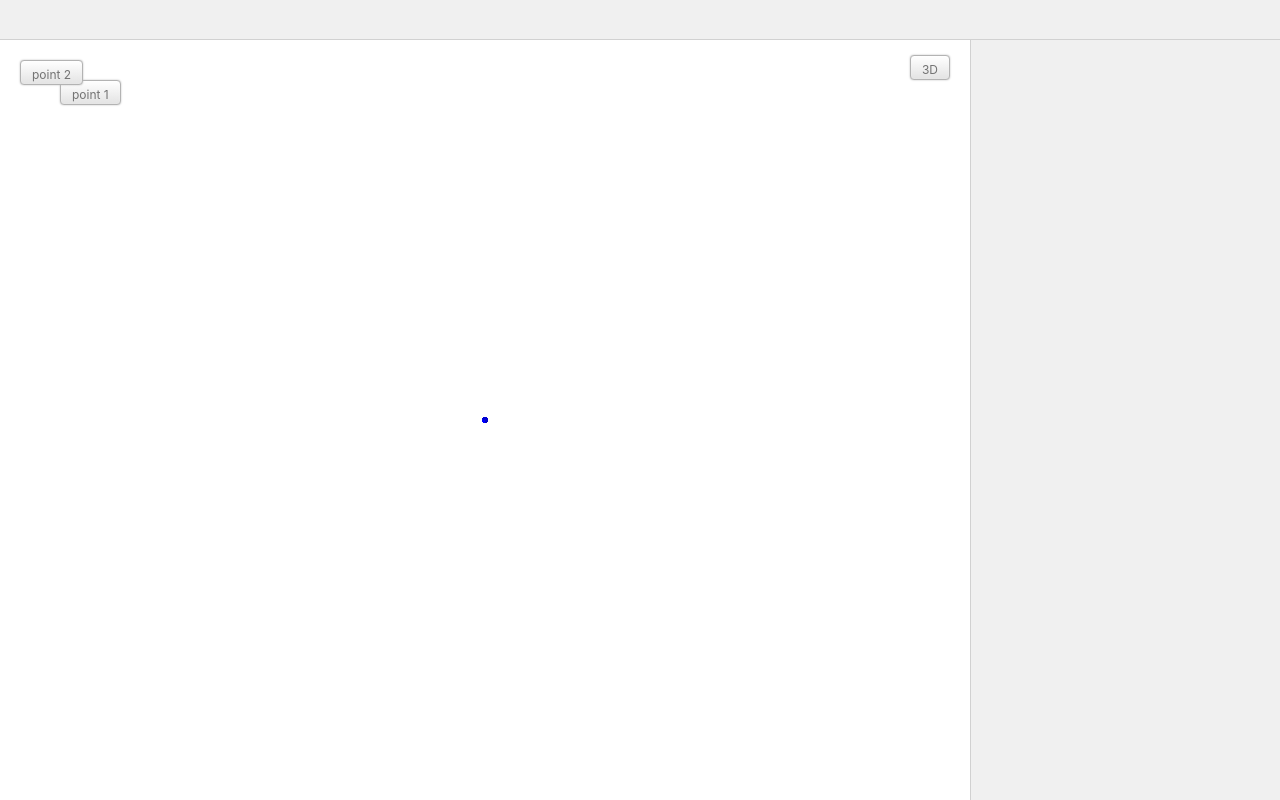
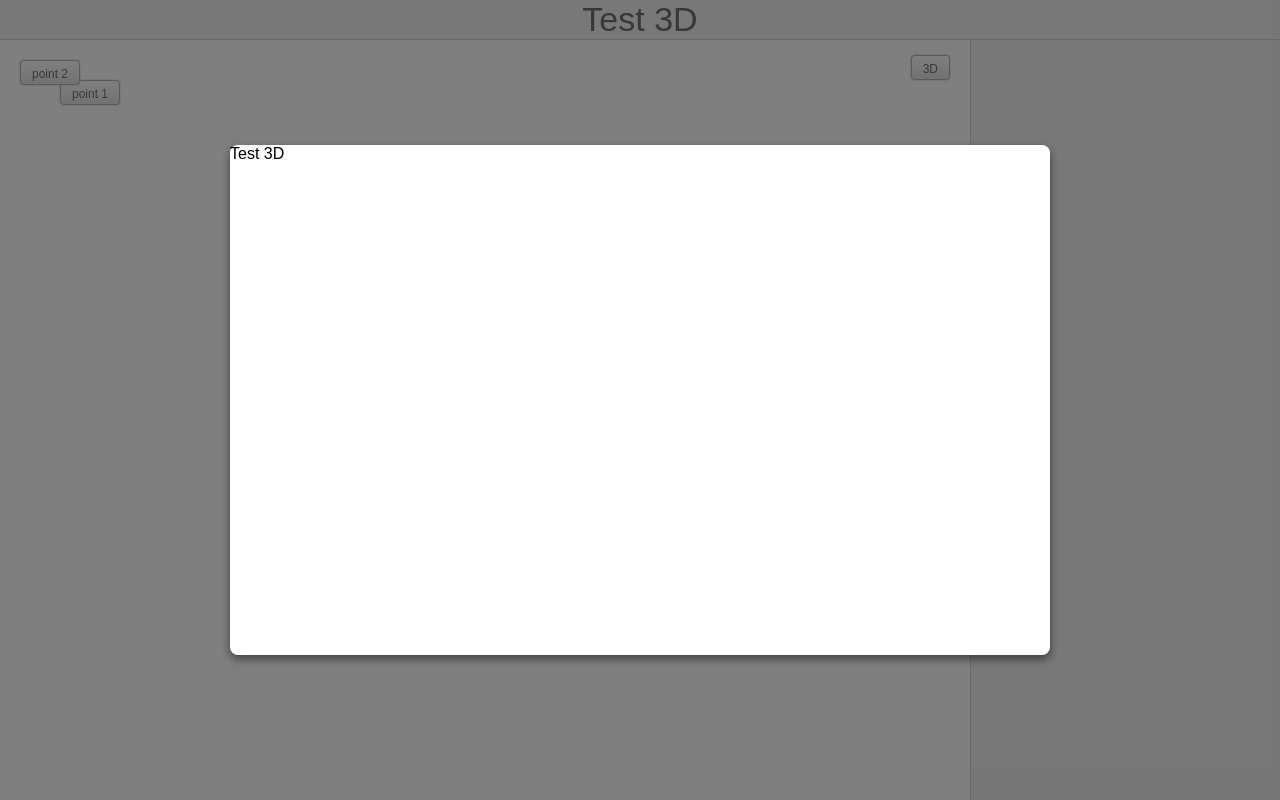
Before and after one commit to vitalikv/react-3d-plan, a React (Create React App) app: page / in a window 1280 px wide. Built offline with nearby package versions, Linux system fonts and the light colour scheme.

Commit message:
10 создаем слайдер + scss

```diff
--- a/package.json
+++ b/package.json
@@ -44,5 +44,8 @@
       "last 1 firefox version",
       "last 1 safari version"
     ]
+  },
+  "devDependencies": {
+    "sass": "^1.54.4"
   }
 }
--- a/public/index.html
+++ b/public/index.html
@@ -12,7 +12,7 @@
 
     <title>React 3D</title>
   </head>
-  <body style="margin: 0;">
+  <body>
     <div id="root"></div>
     <div nameId="containerScene2" style="position: absolute; top: 40px; left: 0; right: 310px; bottom: 0;"></div>
   </body>
--- a/src/App.tsx
+++ b/src/App.tsx
@@ -5,6 +5,7 @@ import { Provider } from 'react-redux';
 
 import BtnCam from './ui/btn-cam';
 import BtnPoint from './ui/btn-point';
+import Slider from './ui/slider/index';
 import { store } from './ui/store/store';
 
 function App() {
@@ -15,6 +16,7 @@ function App() {
       </Provider>
 
       <BtnPoint />
+      <Slider />
     </div>
   );
 }
--- a/src/index.css
+++ /dev/null
@@ -1,35 +0,0 @@
-body {
-  margin: 0;
-  font-family: -apple-system, BlinkMacSystemFont, 'Segoe UI', 'Roboto', 'Oxygen',
-    'Ubuntu', 'Cantarell', 'Fira Sans', 'Droid Sans', 'Helvetica Neue',
-    sans-serif;
-  -webkit-font-smoothing: antialiased;
-  -moz-osx-font-smoothing: grayscale;
-}
-
-code {
-  font-family: source-code-pro, Menlo, Monaco, Consolas, 'Courier New',
-    monospace;
-}
-
-
-.button1 {
-  width: auto;
-  height: 11px;
-  margin: auto;
-  text-decoration: none;
-  text-align: center;
-  padding: 6px 11px;
-  border: solid 1px #b3b3b3;
-  border-radius: 4px;
-  font-size: 12px;
-  color: #737373;
-  cursor: pointer;
-  user-select: none;
-}
-
-.gradient_1 {
-  background-color: #ffffff;
-  background-image: -webkit-linear-gradient(top, #ffffff 0%, #e3e3e3 100%);
-  box-shadow: 0px 0px 2px #bababa, inset 0px 0px 1px #ffffff;
-}
--- a/src/index.tsx
+++ b/src/index.tsx
@@ -1,6 +1,6 @@
 import React from 'react';
 import ReactDOM from 'react-dom/client';
-import './index.css';
+import './style/index.scss';
 import App from './App';
 import reportWebVitals from './reportWebVitals';
 
--- /dev/null
+++ b/src/style/base.scss
@@ -0,0 +1,65 @@
+$font-stack: Arial, Helvetica, sans-serif;
+$primary-color: rgb(223, 4, 4);
+$color-222: rgb(112, 112, 111);
+$font-size-34: 34px;
+$font-size-24: 24px;
+
+body {
+  margin: 0;
+  font-family: $font-stack;
+}
+
+
+.panelT {
+  position: absolute;
+  top: 0;
+  width: 100%;
+  height: 40px;
+  background: #F0F0F0;
+  border-bottom: 1px solid #D1D1D1;
+  box-sizing: border-box;
+}
+
+.panelT{
+  .title{
+    display: flex;
+    justify-content: center;
+    font-size: $font-size-34;
+    color: $color-222;
+  }
+}
+
+.test {
+  color: $primary-color;
+  font-family: $font-stack;
+  font-size: $font-size-34;
+}
+
+.block {
+  .text {
+    color: $color-222;
+    font-family: $font-stack;
+    font-size: $font-size-24;
+  }
+}
+
+.button1 {
+  width: auto;
+  height: 11px;
+  margin: auto;
+  text-decoration: none;
+  text-align: center;
+  padding: 6px 11px;
+  border: solid 1px #b3b3b3;
+  border-radius: 4px;
+  font-size: 12px;
+  color: #737373;
+  cursor: pointer;
+  user-select: none;
+}
+
+.gradient_1 {
+  background-color: #ffffff;
+  background-image: -webkit-linear-gradient(top, #ffffff 0%, #e3e3e3 100%);
+  box-shadow: 0px 0px 2px #bababa, inset 0px 0px 1px #ffffff;
+}
--- /dev/null
+++ b/src/style/index.scss
@@ -0,0 +1 @@
+@import 'base.scss';
--- a/src/ui/btn-cam.tsx
+++ b/src/ui/btn-cam.tsx
@@ -17,15 +17,6 @@ const styles: any = {
     width: '100%',
     height: '100%',
     fontFamily: 'Arial, Helvetica, sans-serif',
-  },
-  panelT: {
-    position: 'absolute',
-    top: 0,
-    width: '100%',
-    height: '40px',
-    background: '#F0F0F0',
-    borderBottom: '1px solid #D1D1D1',
-    boxSizing: 'border-box',
   },
 
   wrap: {
@@ -105,7 +96,9 @@ export default function Container() {
 
   return (
     <div>
-      <div nameid="panelT" style={styles.panelT}></div>
+      <div nameid="panelT" className="panelT">
+        <div className="title">Test 3D</div>
+      </div>
 
       <div nameid="panelR" style={styles.panelR}>
         <div nameid="wrapLevel"></div>
--- /dev/null
+++ b/src/ui/slider/index.scss
@@ -0,0 +1,34 @@
+$font-stack: Arial, Helvetica, sans-serif;
+$primary-color: rgb(223, 4, 4);
+$color-222: rgb(112, 112, 111);
+$font-size-34: 34px;
+$font-size-24: 24px;
+
+body {
+  margin: 0;
+  font-family: $font-stack;
+}
+
+.wpap {
+  display: flex;
+  position: fixed;
+  left: 0;
+  right: 0;
+  top: 0;
+  bottom: 0;
+  background-color: rgba(0, 0, 0, 0.5);
+  z-index: 1;
+}
+
+.wpap {
+  .popup {
+    position: relative;
+    width: 820px;
+    height: 480px;
+    margin: auto;
+    padding-bottom: 30px;
+    background: #ffffff;
+    border-radius: 8px;
+    box-shadow: 0 4px 10px 0 rgba(0, 0, 0, 0.5);
+  }
+}
--- /dev/null
+++ b/src/ui/slider/index.tsx
@@ -0,0 +1,19 @@
+import React, { useState } from 'react';
+import './index.scss';
+
+let data: Array<any> = [];
+
+export default function Slider() {
+  const [item, setItem] = useState(data);
+  const [index, setIndex] = useState(0);
+
+  console.log(index);
+
+  return (
+    <div>
+      <div className="wpap">
+        <div className="popup">Test 3D</div>
+      </div>
+    </div>
+  );
+}
```
Also changed, not shown: 1 other file (tests, documents, lock files or other folders).
